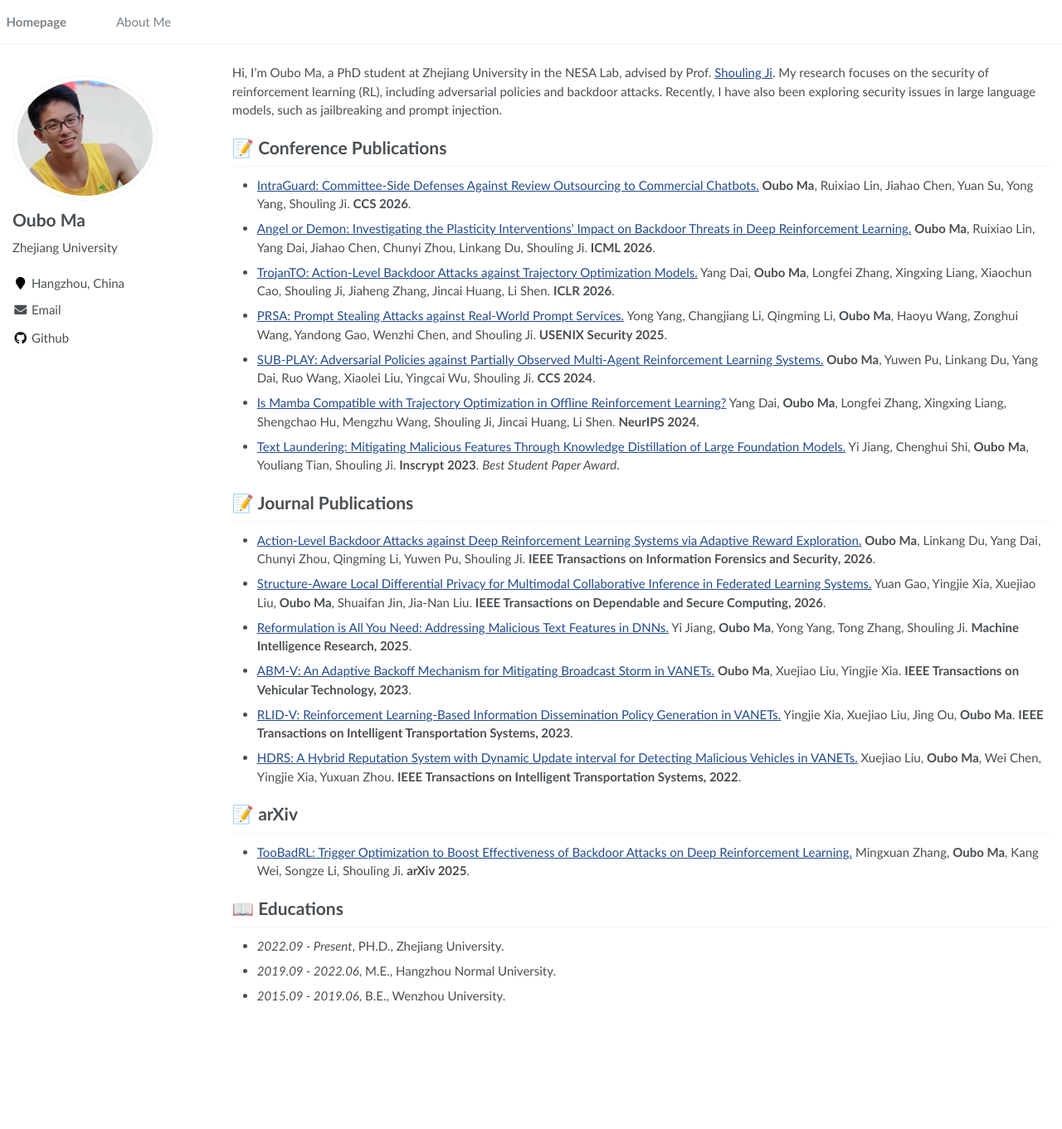
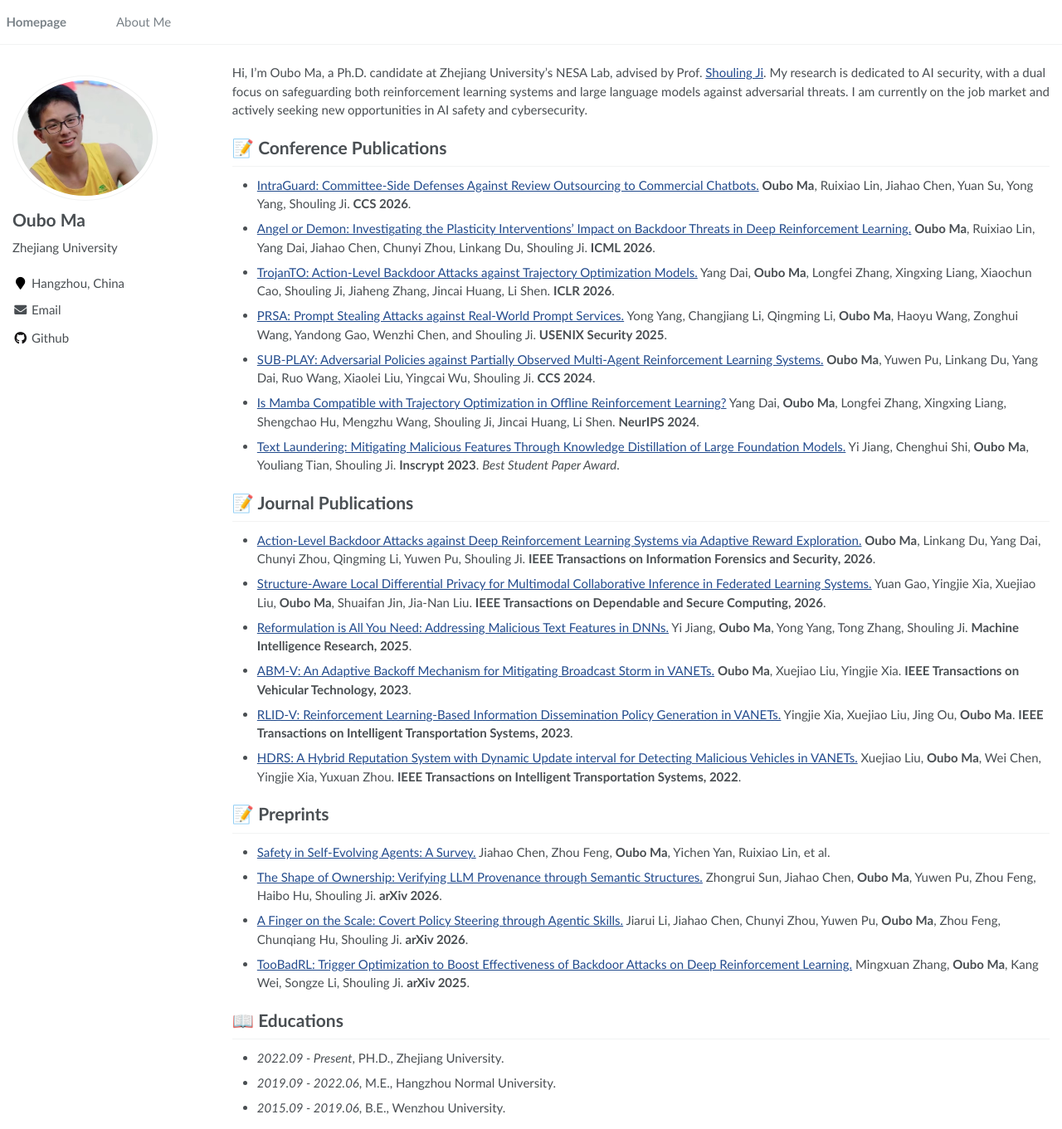
Before and after one commit to maoubo/maoubo.github.io, a Jekyll site: the page built from _pages/about.md, in a window 1280 px wide and 1361 px high. Shown: the whole window at 83% size. Built offline with Jekyll 4.4.1, drawn with Linux system fonts in a browser that asks for light colours.

Commit message:
Update about.md

```diff
--- a/_pages/about.md
+++ b/_pages/about.md
@@ -17,8 +17,9 @@ redirect_from:
 
 <span class='anchor' id='about-me'></span>
 
-Hi, I'm Oubo Ma, a PhD student at Zhejiang University in the NESA Lab, advised by Prof. [Shouling Ji](https://scholar.google.com.hk/citations?user=5HoF_9oAAAAJ&hl=zh-CN&oi=ao). My research focuses on the security of reinforcement learning (RL), including adversarial policies and backdoor attacks.
-Recently, I have also been exploring security issues in large language models, such as jailbreaking and prompt injection.
+Hi, I'm Oubo Ma, a Ph.D. candidate at Zhejiang University's NESA Lab, advised by Prof. [Shouling Ji](https://scholar.google.com.hk/citations?user=5HoF_9oAAAAJ&hl=zh-CN&oi=ao).
+My research is dedicated to AI security, with a dual focus on safeguarding both reinforcement learning systems and large language models against adversarial threats.
+I am currently on the job market and actively seeking new opportunities in AI safety and cybersecurity.
 
 # 📝 Conference Publications
 - [IntraGuard: Committee-Side Defenses Against Review Outsourcing to Commercial Chatbots.](https://arxiv.org/pdf/2605.05271) **Oubo Ma**, Ruixiao Lin, Jiahao Chen, Yuan Su, Yong Yang, Shouling Ji. **CCS 2026**.
@@ -37,7 +38,10 @@ Recently, I have also been exploring security issues in large language models, s
 - [RLID-V: Reinforcement Learning-Based Information Dissemination Policy Generation in VANETs.](https://maoubo.github.io/docs/RLID-V.pdf) Yingjie Xia, Xuejiao Liu, Jing Ou, **Oubo Ma**. **IEEE Transactions on Intelligent Transportation Systems, 2023**.
 - [HDRS: A Hybrid Reputation System with Dynamic Update interval for Detecting Malicious Vehicles in VANETs.](https://maoubo.github.io/docs/HDRS.pdf) Xuejiao Liu, **Oubo Ma**, Wei Chen, Yingjie Xia, Yuxuan Zhou. **IEEE Transactions on Intelligent Transportation Systems, 2022**.
 
-# 📝 arXiv
+# 📝 Preprints
+- [Safety in Self-Evolving Agents: A Survey.](https://www.researchgate.net/profile/Jiahao-Chen-59/publication/414186519_Safety_in_Self-Evolving_Agents_A_Survey/links/6aa2abf9eacf1256dcb3336d/Safety-in-Self-Evolving-Agents-A-Survey.pdf) Jiahao Chen, Zhou Feng, **Oubo Ma**, Yichen Yan, Ruixiao Lin, et al.
+- [The Shape of Ownership: Verifying LLM Provenance through Semantic Structures.](https://arxiv.org/pdf/2609.02553) Zhongrui Sun, Jiahao Chen, **Oubo Ma**, Yuwen Pu, Zhou Feng, Haibo Hu, Shouling Ji. **arXiv 2026**.
+- [A Finger on the Scale: Covert Policy Steering through Agentic Skills.](https://arxiv.org/pdf/2609.02564) Jiarui Li, Jiahao Chen, Chunyi Zhou, Yuwen Pu, **Oubo Ma**, Zhou Feng, Chunqiang Hu, Shouling Ji. **arXiv 2026**.
 - [TooBadRL: Trigger Optimization to Boost Effectiveness of Backdoor Attacks on Deep Reinforcement Learning.](https://arxiv.org/pdf/2506.09562) Mingxuan Zhang, **Oubo Ma**, Kang Wei, Songze Li, Shouling Ji. **arXiv 2025**.
 
 # 📖 Educations
```
